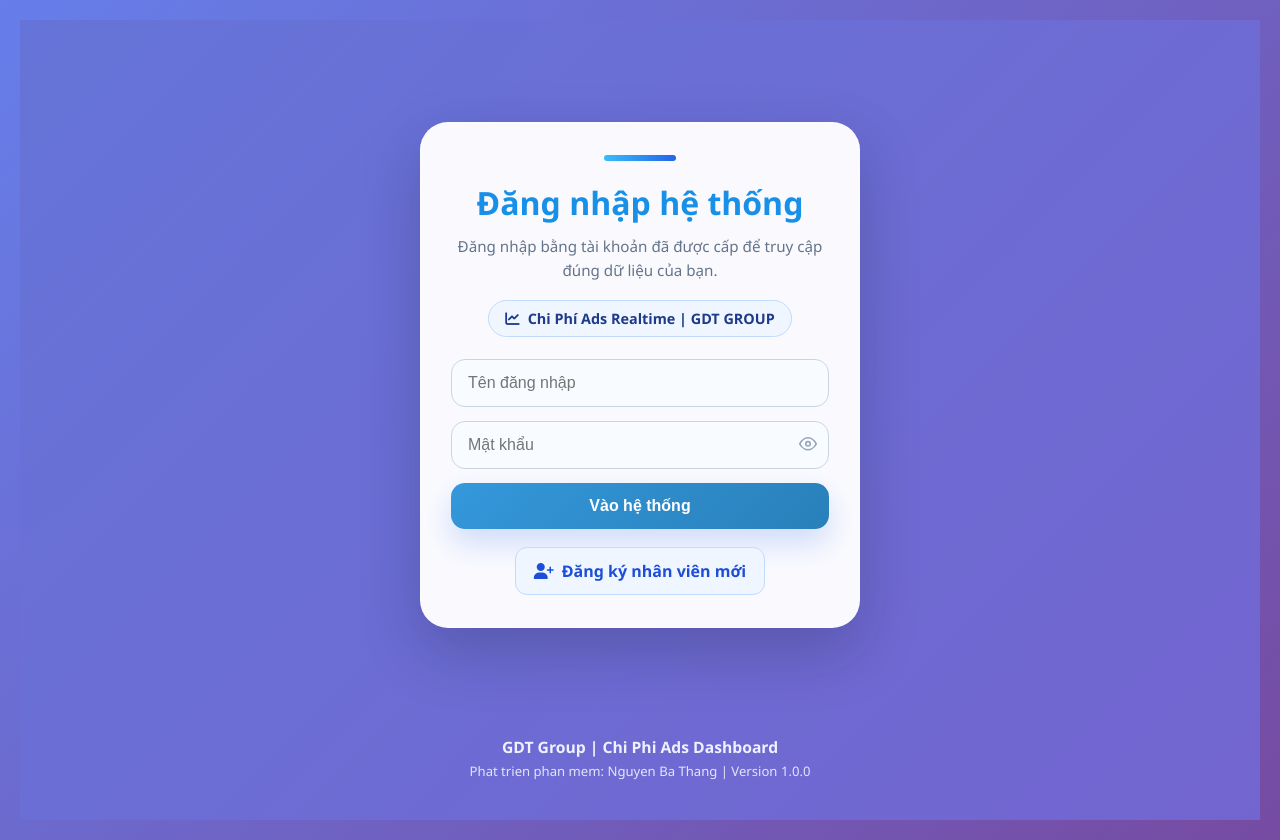
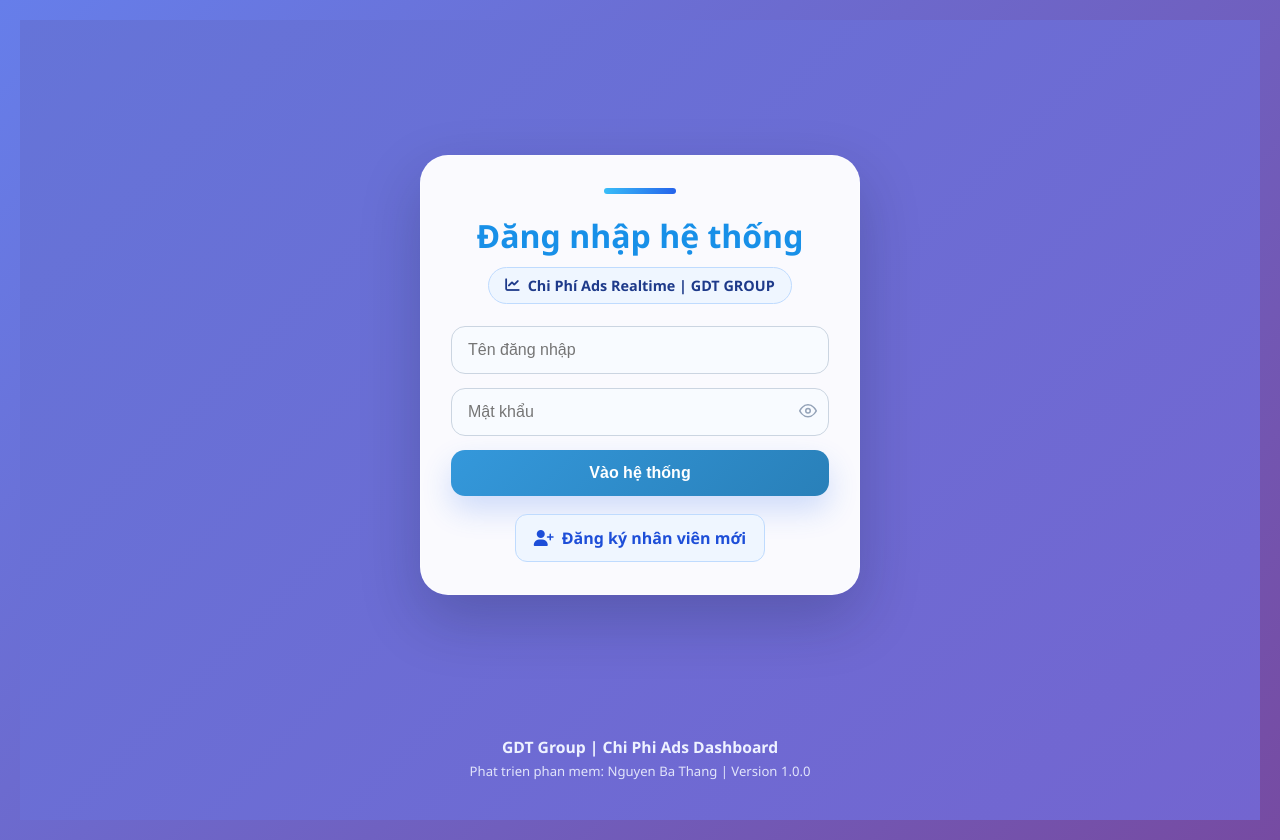
Before and after one commit to thanggdt999-source/chi-phi-ads-dashboard, a Flask app: page /login in a window 1280 px wide. Run offline with Flask 3, Linux system fonts and the light colour scheme.

Commit message:
fix: remove redundant login subtitle

```diff
--- a/web_app/templates/login.html
+++ b/web_app/templates/login.html
@@ -51,14 +51,6 @@
             font-weight: 800;
             color: #1890e8;
             margin-bottom: 10px;
-        }
-
-        .login-subtitle {
-            text-align: center;
-            color: #64748b;
-            font-size: 0.95rem;
-            line-height: 1.6;
-            margin-bottom: 18px;
         }
 
         .login-board-wrap {
@@ -228,7 +220,6 @@
 
                 <div class="login-accent"></div>
                 <div class="login-title">{{ title or 'Đăng nhập hệ thống' }}</div>
-                <div class="login-subtitle">Đăng nhập bằng tài khoản đã được cấp để truy cập đúng dữ liệu của bạn.</div>
 
                 <div class="login-board-wrap">
                     <div class="login-board">
```
